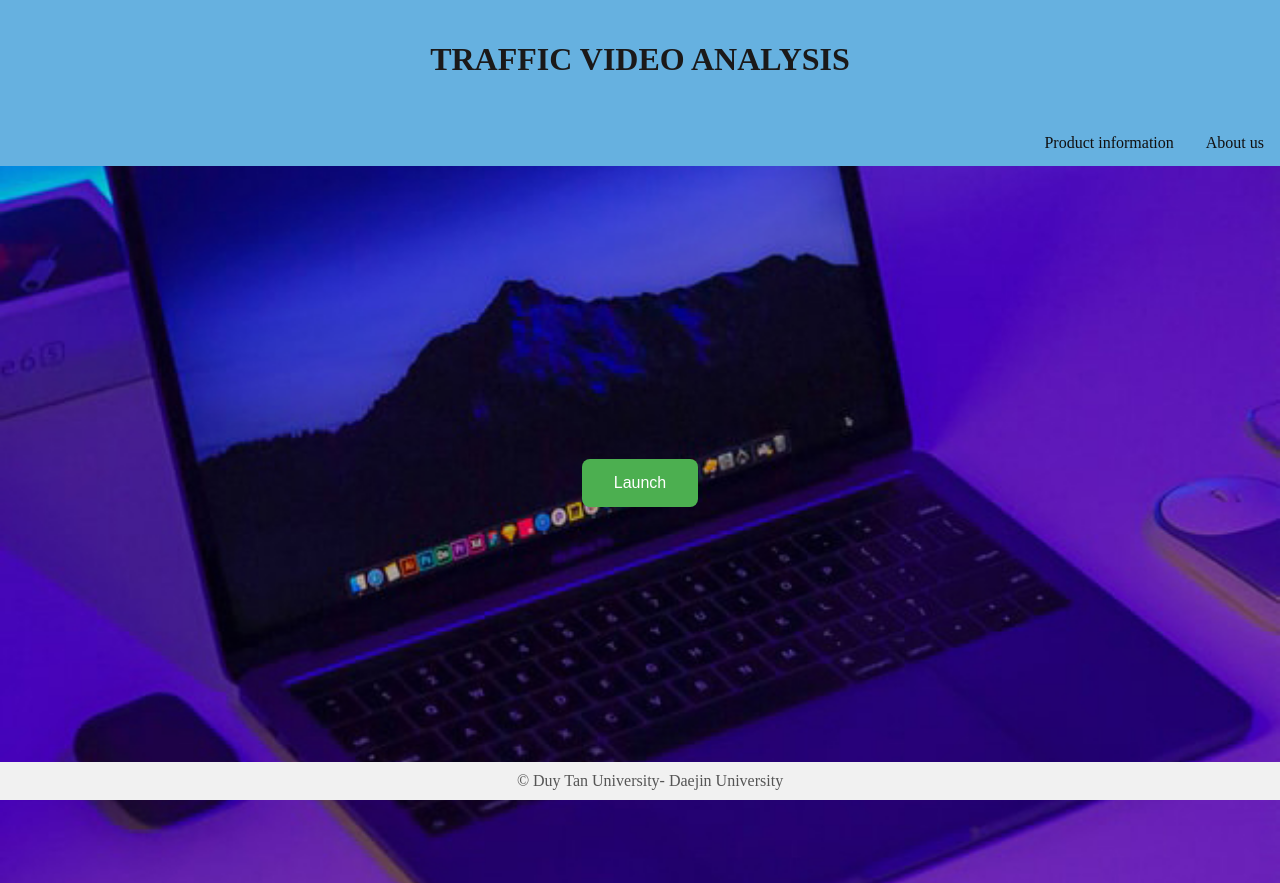
After one commit to zannguyen/AI_trafficFlow_system, a Flask app: template TrafficAccident_Ai/templates/homepage.html in a window 1280 px wide. The commit adds this page. Run offline with Flask 3, Linux system fonts and the light colour scheme; the template is opened without the code that fills it, so the values that code supplies are empty.

Commit message:
design completed

```diff
--- a/TrafficAccident_Ai/app.py
+++ b/TrafficAccident_Ai/app.py
@@ -150,7 +150,7 @@ def process_and_generate_videos(original_path, processed_video_path, label_json_
 
 @app.route('/')
 def index():
-    return render_template('index.html')
+    return render_template('homepage.html')
 
 @socketio.on('connect')
 def handle_connect():
--- /dev/null
+++ b/TrafficAccident_Ai/templates/homepage.html
@@ -0,0 +1,133 @@
+<!DOCTYPE html>
+<html lang="en">
+  <head>
+    <meta charset="UTF-8" />
+    <meta name="viewport" content="width=device-width, initial-scale=1.0" />
+    <title>Homepage</title>
+  </head>
+  <style>
+    html {
+        overflow: hidden;
+    }
+    html, body {
+        font-family: 'Times New Roman', Times, serif, sans-serif;
+        margin: 0;
+        padding: 0;
+        width: 100%;
+        height: 100%;
+        display: flex;
+        flex-direction: column;
+    }
+    header {
+        background-color: #66b1e0;
+        color: rgb(27, 25, 25);
+        padding: 20px;
+        text-align: center;
+    }
+    nav {
+        background-color: #66b1e0;
+    }
+    nav ul {
+        list-style-type: none;
+        margin: 0;
+        padding: 0;
+        overflow: hidden;
+    }
+    nav li {
+        float: right;
+    }
+    nav li a {
+        display: block;
+        color: rgb(17, 16, 16);
+        text-align: center;
+        padding: 14px 16px;
+        text-decoration: none;
+    }
+    nav li a:hover {
+        background-color: #745353;
+    }
+    main {
+        padding: 20px;
+        height: 100%;
+        display: flex;
+        width: 100%;
+        flex-direction: column;
+        box-sizing: border-box;
+    }
+    .button-container {
+        width: 100%;
+        height: 100%;
+        display: flex;
+        align-items: center;
+        justify-content: center;
+        flex-direction: column;
+    }
+    footer {
+        background-color: #f1f1f1;
+        color: #555;
+        text-align: center;
+        padding: 10px;
+        position: fixed;
+        width: 100%;
+        bottom: 0;
+    }
+    .styled-button {
+            background-color: #4CAF50; /* Màu nền */
+            border: none; /* Không có đường viền */
+            color: white; /* Màu chữ */
+            padding: 15px 32px; /* Khoảng cách bên trong */
+            text-align: center; /* Căn giữa văn bản */
+            text-decoration: none; /* Không gạch chân */
+            align-items: center;
+            /* position: absolute;
+            top:50%;
+            left: 50%;
+            transform: translate(-50%, -50%); */
+            display: inline-block; /* Hiển thị bên trong dòng */
+            font-size: 16px; /* Kích thước chữ */
+            margin: 4px 2px; /* Khoảng cách giữa các button */
+            cursor: pointer; /* Thay đổi con trỏ khi hover */
+            border-radius: 8px; /* Bo góc */
+            transition: background-color 0.3s; /* Hiệu ứng chuyển đổi màu nền */
+        }
+
+        .styled-button:hover {
+            background-color: #45a049; /* Màu nền khi hover */
+        }
+        .background-image {
+            position: absolute;
+            width: 100%;
+            height: 100%;
+            object-fit: cover;
+            z-index: -1;
+        }
+</style>
+</head>
+<body>
+
+<header>
+    <h1>TRAFFIC VIDEO ANALYSIS</h1>
+</header>
+
+<nav>
+    <ul>
+        <li><a href="about.html">About us</a></li>
+        <li><a href="#home">Product information</a></li>
+    </ul>
+</nav>
+
+<main>
+    <div class="button-container">
+        <!-- <h2>Add image max Size</h2> -->
+        <img src="pic.jpg" alt="image" class="background-image">
+        <button class="styled-button" onclick="window.location.href='index.html'">Launch</button>
+
+    </div>
+</main>
+
+<footer>
+    &copy; Duy Tan University- Daejin University
+</footer>
+
+</body>
+</html>
```
Also changed, not shown: TrafficAccident_Ai/templates/about.css (added, +75 -0 lines), TrafficAccident_Ai/templates/about.html (added, +35 -0 lines), TrafficAccident_Ai/templates/index.html (+83 -10 lines), TrafficAccident_Ai/templates/productinf.html (added, +9 -0 lines), TrafficAccident_Ai/templates/pic.jpg (added).
